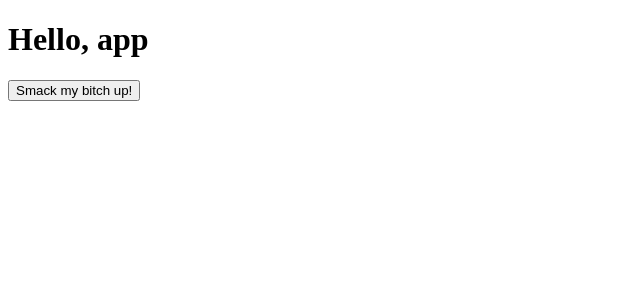
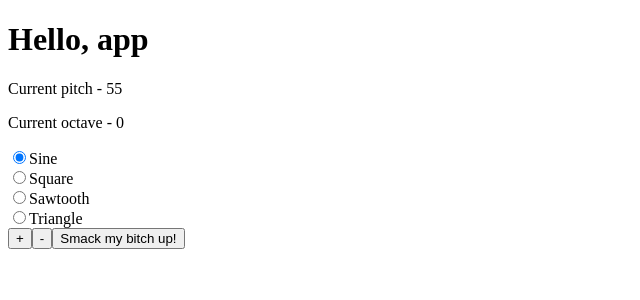
Before and after one commit to DimatiBart/audio-api-demos, a React app: page / in a window 1280 px wide. Shown: the top 300 px of the page, without its empty margins (0-640 px from the left). Built offline with nearby package versions, Linux system fonts and the light colour scheme.

Commit message:
added pitch and wave changing

```diff
--- a/src/components/synth/index.jsx
+++ b/src/components/synth/index.jsx
@@ -3,9 +3,16 @@ import React from "react";
 export default class Synth extends React.Component {
     constructor(props) {
         super(props);
-        this.pitchStandard = 440;
+        this.pitch = 55;
         this.currentOctave = 0;
         this.pressedNote = null;
+        this.waves = {
+            "sine":"Sine",
+            "square": "Square",
+            "sawtooth": "Sawtooth",
+            "triangle": "Triangle"
+        };
+
         this.audioContext = new (window.AudioContext || window.webkitAudioContext)();
         this.VCO = this.audioContext.createOscillator();
         this.VCA = this.audioContext.createGain();
@@ -15,19 +22,67 @@ export default class Synth extends React.Component {
         this.VCA.connect(this.audioContext.destination);
         this.VCO.start();
 
+        this.state = {
+            currentPitch: this.pitch * 2**this.currentOctave,
+            VCOType: "sine"
+        };
+
         this.handleDown = this.handleDown.bind(this);
         this.handleUp = this.handleUp.bind(this);
+        this.handleOctaveUp = this.handleOctaveUp.bind(this);
+        this.handleOctaveDown = this.handleOctaveDown.bind(this);
     }
     handleDown() {
+        this.VCO.frequency.value = this.state.currentPitch;
+        this.VCO.type = this.state.VCOType;
         this.VCA.gain.value = 1;
     }
     handleUp() {
         this.VCA.gain.value = 0;
     }
-    render() {
+    handleOctaveUp() {
+        if (this.currentOctave < 10) {
+            this.currentOctave++;
+            this.setState({currentPitch: this.pitch * 2**this.currentOctave})
+        }
+    }
+    handleOctaveDown() {
+        if (this.currentOctave > 0) {
+            this.currentOctave--;
+            this.setState({currentPitch: this.pitch * 2**this.currentOctave})
+        }
+    }
+    changeVCO(value) {
+        console.log(value);
+        this.setState({
+            VCOType: value
+        });
+    }
+    renderRadio(){
         return (
-            <button onMouseDown={this.handleDown}
-                    onMouseUp={this.handleUp}>Smack my bitch up!</button>
+            <div>
+                {Object.keys(this.waves).map(elem => (
+                    <div>
+                        <input type="radio"
+                               name="wave" value={elem}
+                               id={elem}
+                               checked={this.state.VCOType === elem}
+                               onChange={(e) => this.changeVCO(e.currentTarget.value)}/>
+                        <label htmlFor={elem}>{this.waves[elem]}</label>
+                    </div>
+                ))}
+            </div>
         )
     }
+    render() {
+        return [
+                <p>Current pitch - {this.state.currentPitch}</p>,
+                <p>Current octave - {this.currentOctave}</p>,
+                <div>{this.renderRadio()}</div>,
+                <button onClick={this.handleOctaveUp}>+</button>,
+                <button onClick={this.handleOctaveDown}>-</button>,
+                <button onMouseDown={this.handleDown}
+                        onMouseUp={this.handleUp}>Smack my bitch up!</button>
+       ]
+    }
 }
```
